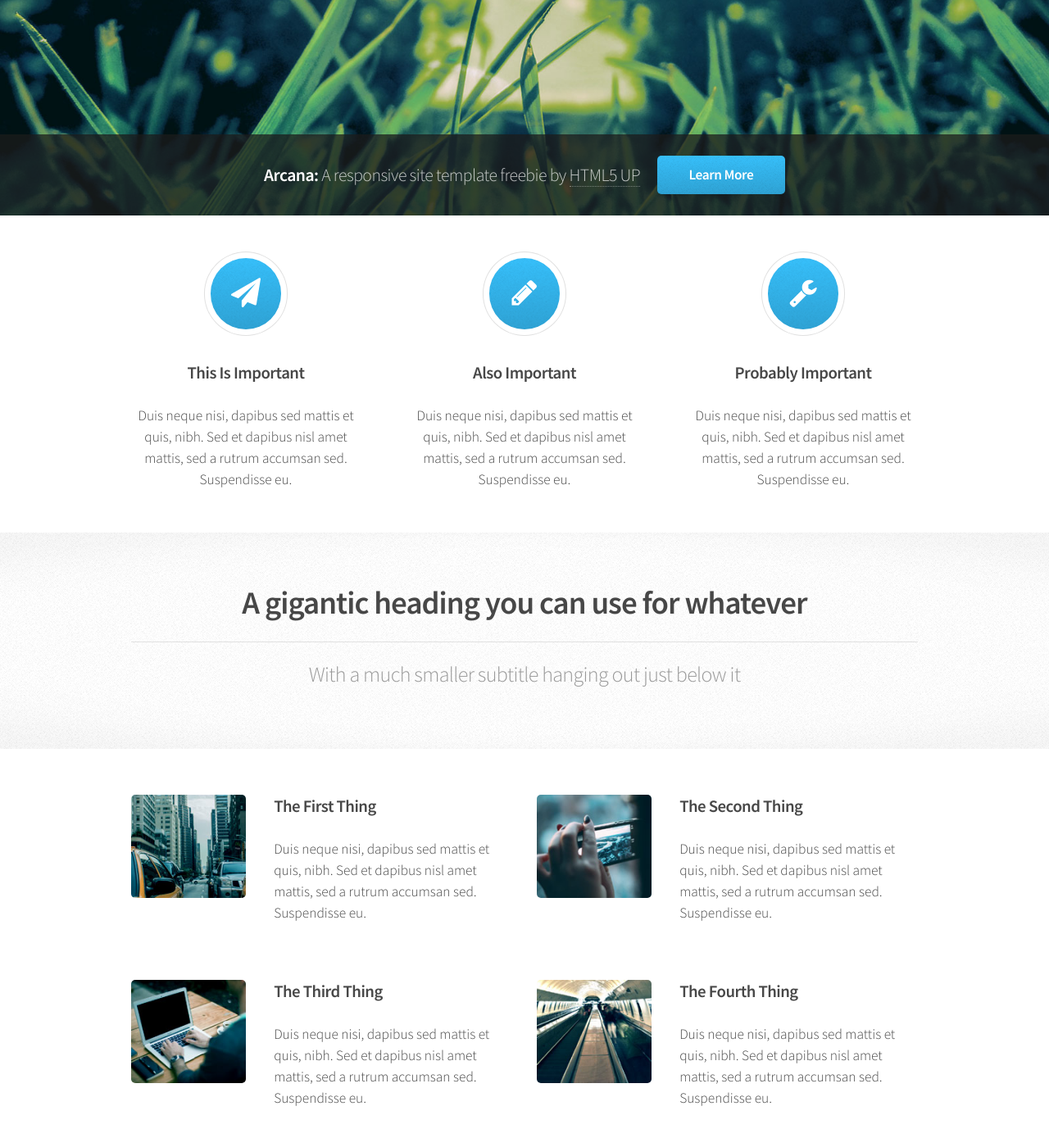
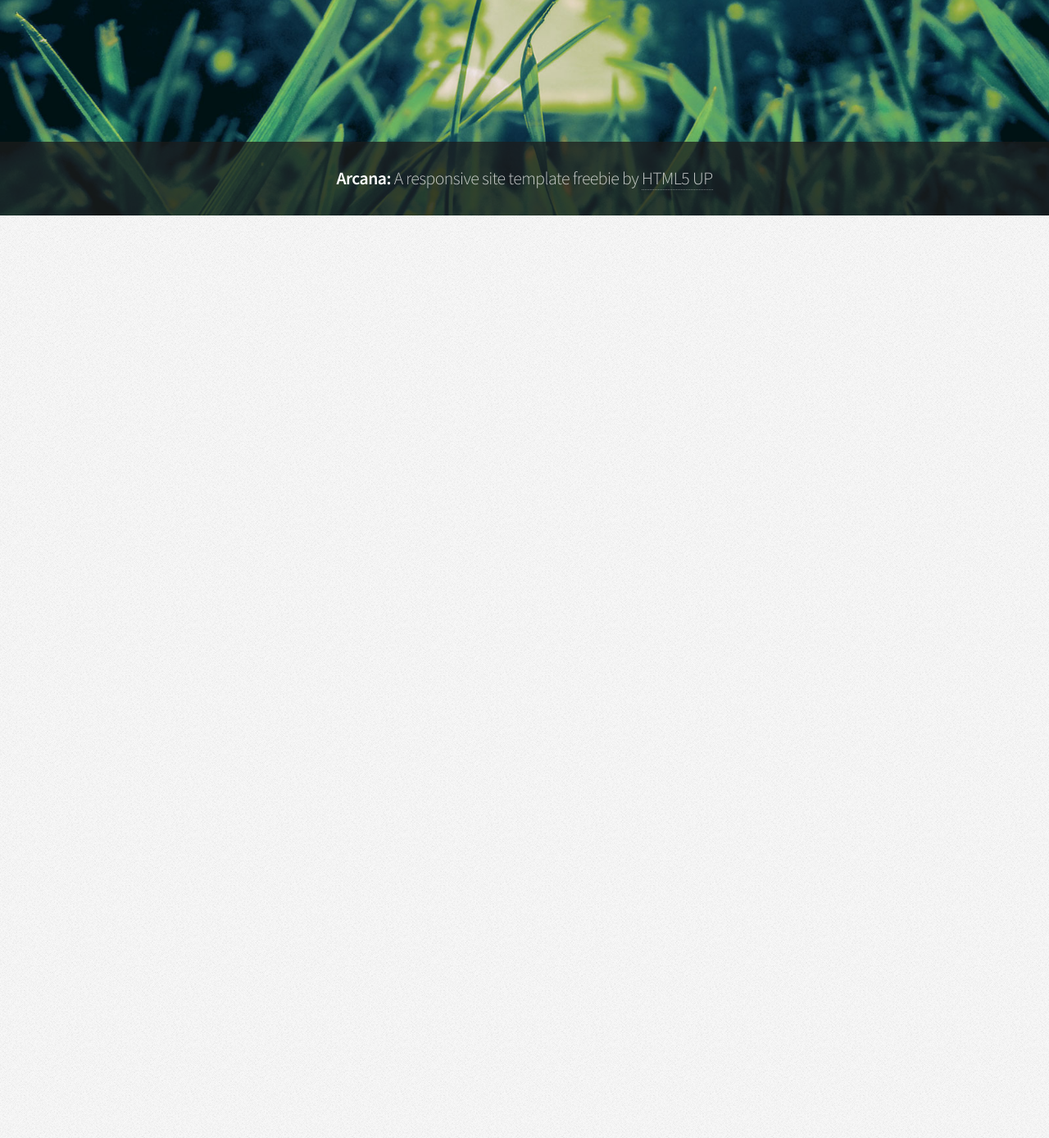
Before and after one commit to jcellashton/Petroleum, a Jekyll site: the page built from index.html, in a window 1280 px wide and 1400 px high, scrolled down 270 px. Shown: the top 1389 px of the window at 82% size. Built offline with Jekyll 4.4.1, drawn with Linux system fonts in a browser that asks for light colours; the list of posts is cut into pages by our own code; after the commit the page ends 900 px from its top, so only the background shows below that; some of the changed text lies outside the part shown.

Commit message:
Updated '/index.html' via CloudCannon

```diff
--- a/index.html
+++ b/index.html
@@ -7,7 +7,7 @@
 	<section id="banner">
 		<header>
 			<h2>Arcana: <em>A responsive site template freebie by <a href="http://html5up.net">HTML5 UP</a></em></h2>
-			<a href="#" class="button">Learn More</a>
+			<a href="#" class='editable" button">Learn More</a>
 		</header>
 	</section>
 
```
